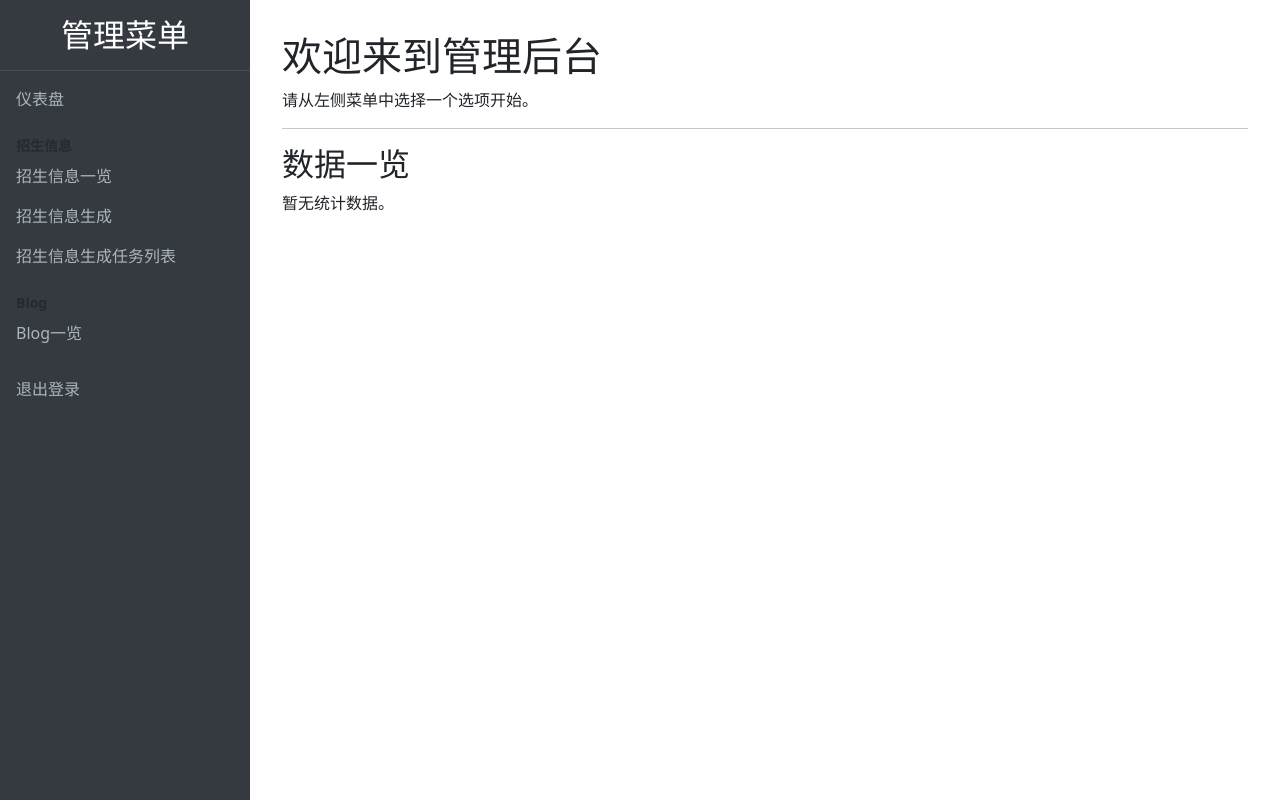
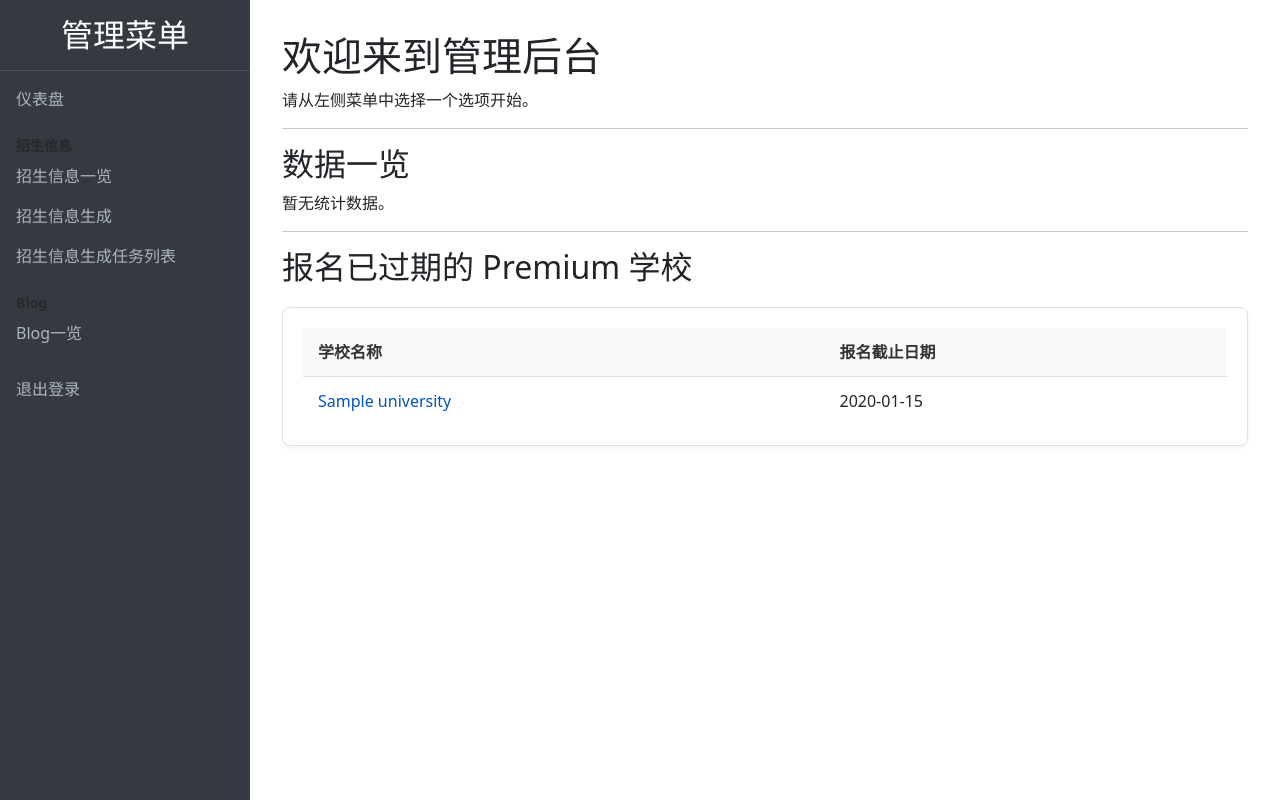
Before and after one commit to wengzhiwen/RunJPLib, a Flask app: template templates/admin/dashboard.html in a window 1280 px wide. Run offline with Flask 2, Linux system fonts and the light colour scheme; the template is opened without the code that fills it: most values are stand-ins (such as "Sample title", 1, 10 or a date in 2020).

Commit message:
优化仪表盘过期Premium学校列表逻辑，修复逻辑错误并重写MongoDB聚合查询，确保准确显示所有报名批次的截止日期。更新前端模板以支持新功能，并增加自动填充大学名称的JavaScript逻辑。

```diff
--- a/routes/admin.py
+++ b/routes/admin.py
@@ -138,7 +138,46 @@ def dashboard():
     stats = _get_dashboard_stats()
     if "error" in stats:
         return render_template("dashboard.html", error=stats["error"])
-    return render_template("dashboard.html", stats=stats)
+
+    client = get_mongo_client()
+    expired_premium_universities = []
+    if client:
+        db = client.RunJPLib
+        try:
+            today = datetime.utcnow().replace(hour=0, minute=0, second=0, microsecond=0)
+            pipeline = [{
+                '$group': {
+                    '_id': '$university_name',
+                    'max_deadline': {
+                        '$max': '$deadline'
+                    },
+                    'has_premium': {
+                        '$max': '$is_premium'
+                    }
+                }
+            }, {
+                '$match': {
+                    'has_premium': True,
+                    'max_deadline': {
+                        '$lt': today
+                    }
+                }
+            }, {
+                '$sort': {
+                    'max_deadline': 1
+                }
+            }, {
+                '$project': {
+                    '_id': 0,
+                    'university_name': '$_id',
+                    'deadline': '$max_deadline'
+                }
+            }]
+            expired_premium_universities = list(db.universities.aggregate(pipeline))
+        except Exception as e:
+            logging.error(f"查询过期Premium学校时出错: {e}", exc_info=True)
+
+    return render_template("dashboard.html", stats=stats, expired_premium_universities=expired_premium_universities)
 
 
 @admin_bp.route("/login")
--- a/routes/index.py
+++ b/routes/index.py
@@ -4,10 +4,8 @@
 from collections import defaultdict
 import csv
 from datetime import datetime
-from functools import lru_cache
 import logging
 import os
-import re
 
 from cachetools import cached
 from flask import abort
@@ -195,7 +193,6 @@ def get_university_details(name, deadline=None):
         except (ValueError, TypeError):
             # 如果格式不正确或 deadline 不是字符串，则忽略该条件
             logging.warning(f"无效的 deadline 格式: '{deadline}'，查询时将忽略。")
-            pass
 
     # 如果没有指定 deadline，则按 deadline 降序排序获取最新的一个
     sort_order = [("deadline", -1)] if not deadline else None
--- a/templates/admin/dashboard.html
+++ b/templates/admin/dashboard.html
@@ -66,6 +66,32 @@
     <p>暂无统计数据。</p>
 {% endif %}
 
+<hr>
+
+<h2>报名已过期的 Premium 学校</h2>
+<div class="table-container">
+    {% if expired_premium_universities %}
+        <table class="data-table">
+            <thead>
+                <tr>
+                    <th>学校名称</th>
+                    <th>报名截止日期</th>
+                </tr>
+            </thead>
+            <tbody>
+                {% for university in expired_premium_universities %}
+                    <tr>
+                        <td><a href="{{ url_for('admin.pdf_processor_page', university_name=university.university_name) }}">{{ university.university_name }}</a></td>
+                        <td>{{ university.deadline.strftime('%Y-%m-%d') if university.deadline else 'N/A' }}</td>
+                    </tr>
+                {% endfor %}
+            </tbody>
+        </table>
+    {% else %}
+        <p>暂无已过期的 Premium 学校。</p>
+    {% endif %}
+</div>
+
 <style>
     .stats-grid {
         display: grid;
@@ -117,6 +143,41 @@
         margin-top: 5px;
         color: #6c757d;
         font-size: 0.9em;
+    }
+    .table-container {
+        margin-top: 20px;
+        background-color: #ffffff;
+        border: 1px solid #e0e0e0;
+        border-radius: 8px;
+        padding: 20px;
+        box-shadow: 0 2px 4px rgba(0,0,0,0.05);
+    }
+    .data-table {
+        width: 100%;
+        border-collapse: collapse;
+    }
+    .data-table th, .data-table td {
+        padding: 12px 15px;
+        border-bottom: 1px solid #e0e0e0;
+        text-align: left;
+    }
+    .data-table th {
+        background-color: #f8f9fa;
+        font-weight: bold;
+        color: #333;
+    }
+    .data-table tbody tr:last-child td {
+        border-bottom: none;
+    }
+    .data-table tbody tr:hover {
+        background-color: #f1f1f1;
+    }
+    .data-table a {
+        color: #0056b3;
+        text-decoration: none;
+    }
+    .data-table a:hover {
+        text-decoration: underline;
     }
 </style>
 {% endblock %}
```
Also changed, not shown: templates/admin/pdf_processor.html (+7 -0 lines), docs/CHANGELOG.md.
